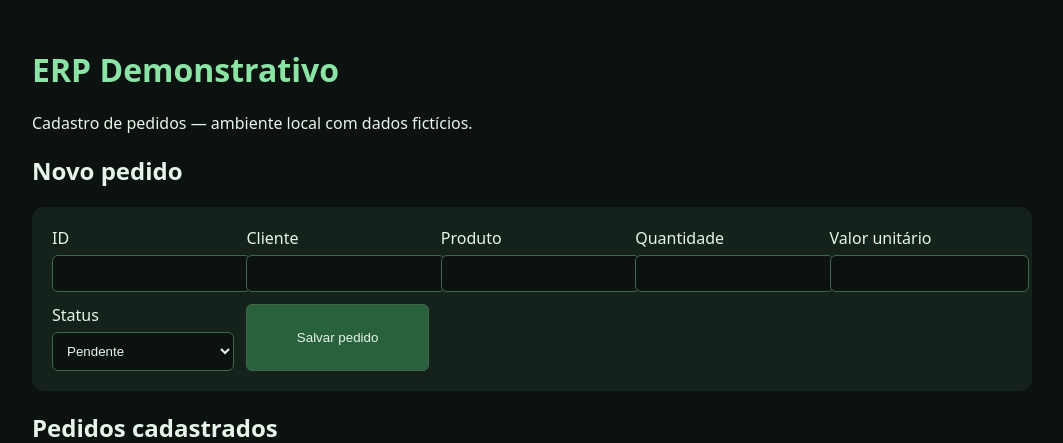
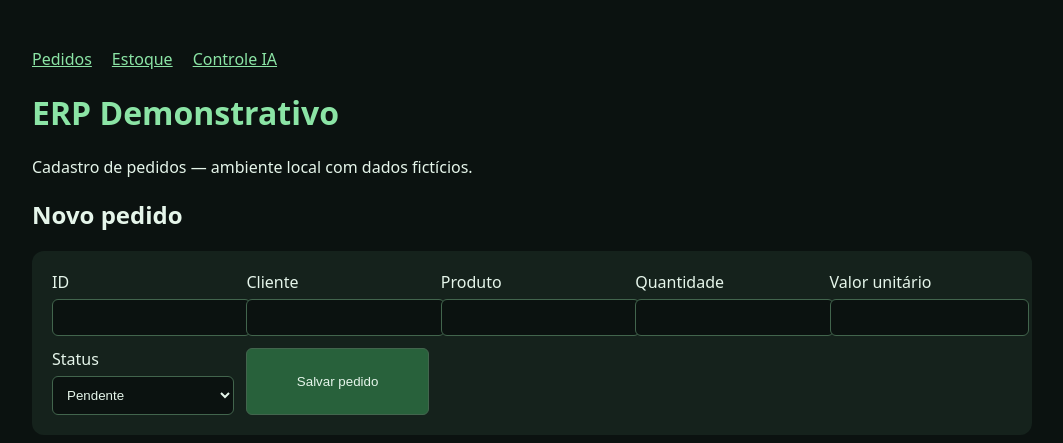
Before and after one commit to phzl0/RPA-Automation-Lab, a Flask app: page / in a window 1280 px wide. Shown: the top 443 px of the page, without its empty margins (108-1171 px from the left). Run offline with Flask 3, Linux system fonts and the light colour scheme; data that the repository does not hold is empty.

Commit message:
feat: add navigation across ERP modules

```diff
--- a/erp/templates/index.html
+++ b/erp/templates/index.html
@@ -1,7 +1,7 @@
 <!doctype html>
 <html lang="pt-BR"><head><meta charset="utf-8"><meta name="viewport" content="width=device-width,initial-scale=1"><title>ERP Demo | RPA Lab</title>
 <style>body{font:16px system-ui;background:#0b1210;color:#e5f5ea;margin:3rem auto;max-width:1000px;padding:0 1rem}h1{color:#8be4a5}form{display:grid;grid-template-columns:repeat(auto-fit,minmax(160px,1fr));gap:12px;background:#15221c;padding:20px;border-radius:12px}label{display:grid;gap:6px}input,select,button{padding:10px;background:#0b1210;color:#e5f5ea;border:1px solid #42654d;border-radius:6px}button{background:#28613b;cursor:pointer}table{width:100%;border-collapse:collapse;margin-top:20px}td,th{border-bottom:1px solid #35513c;padding:10px;text-align:left}.success{color:#8be4a5}.error{color:#ff9e9e}</style></head>
-<body><h1>ERP Demonstrativo</h1><p>Cadastro de pedidos — ambiente local com dados fictícios.</p>
+<body><nav><a href="/" style="color:#8be4a5;margin-right:20px">Pedidos</a><a href="/estoque" style="color:#8be4a5;margin-right:20px">Estoque</a><a href="/controle" style="color:#8be4a5">Controle IA</a></nav><h1>ERP Demonstrativo</h1><p>Cadastro de pedidos — ambiente local com dados fictícios.</p>
 {% for category,message in get_flashed_messages(with_categories=true) %}<p role="alert" class="{{ category }}">{{ message }}</p>{% endfor %}
 <h2>Novo pedido</h2><form method="post" action="{{ url_for('cadastrar') }}">
 <label>ID<input name="pedido_id" required></label><label>Cliente<input name="cliente" required></label>
```
